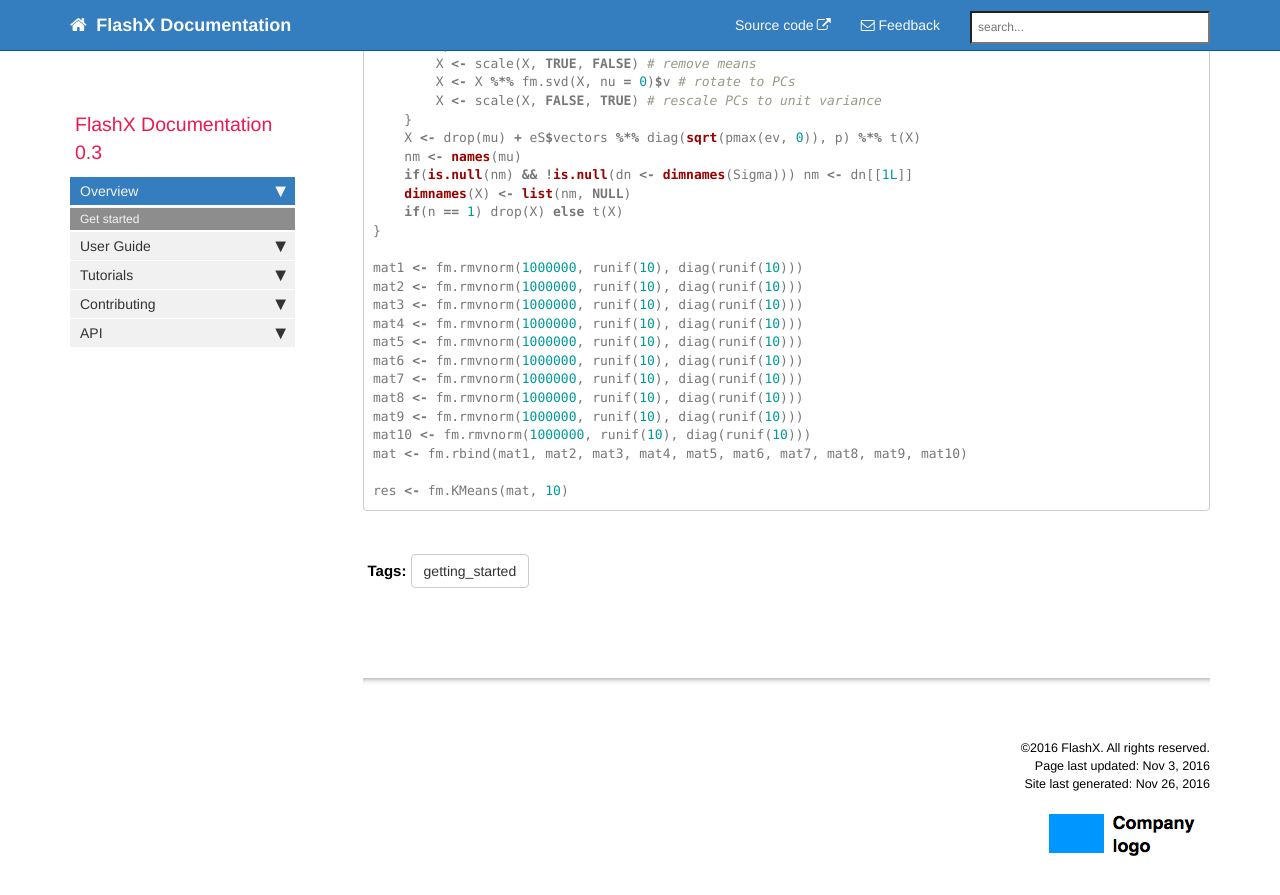
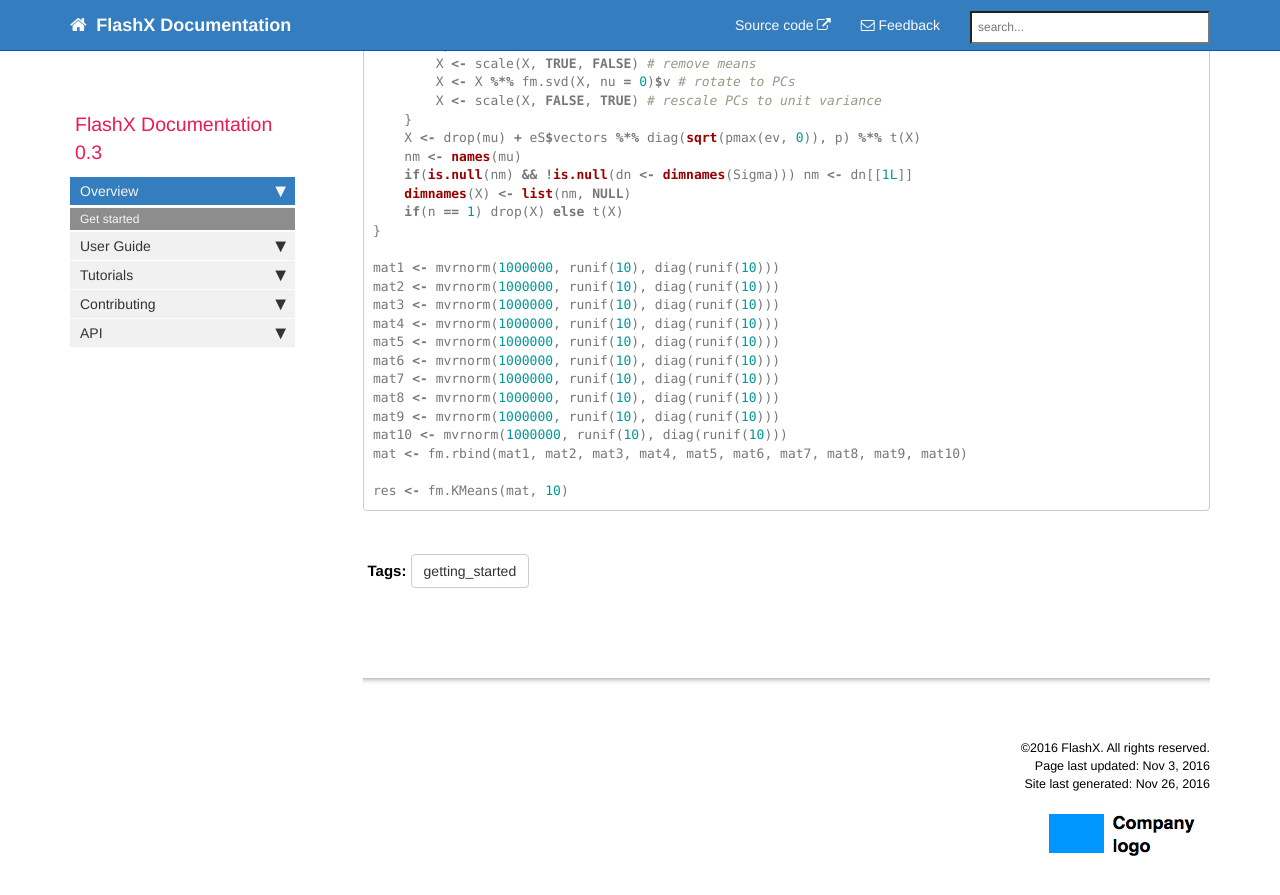
Before and after one commit to flashxio/FlashX-doc, a Jekyll site: the page built from pages/FlashX-Quick-Start-Guide.md, in a window 1280 px wide and 900 px high, scrolled down 2400 px. Shown: the top 895 px of the window. Built offline with Jekyll 4.4.1, drawn with Linux system fonts in a browser that asks for light colours; nearby versions of some CDN libraries; comment, search, counter and statistics services are not loaded.

Commit message:
Update FlashX-Quick-Start-Guide.md

```diff
--- a/pages/FlashX-Quick-Start-Guide.md
+++ b/pages/FlashX-Quick-Start-Guide.md
@@ -144,16 +144,16 @@ mvrnorm <-
     if(n == 1) drop(X) else t(X)
 }
 
-mat1 <- fm.rmvnorm(1000000, runif(10), diag(runif(10)))
-mat2 <- fm.rmvnorm(1000000, runif(10), diag(runif(10)))
-mat3 <- fm.rmvnorm(1000000, runif(10), diag(runif(10)))
-mat4 <- fm.rmvnorm(1000000, runif(10), diag(runif(10)))
-mat5 <- fm.rmvnorm(1000000, runif(10), diag(runif(10)))
-mat6 <- fm.rmvnorm(1000000, runif(10), diag(runif(10)))
-mat7 <- fm.rmvnorm(1000000, runif(10), diag(runif(10)))
-mat8 <- fm.rmvnorm(1000000, runif(10), diag(runif(10)))
-mat9 <- fm.rmvnorm(1000000, runif(10), diag(runif(10)))
-mat10 <- fm.rmvnorm(1000000, runif(10), diag(runif(10)))
+mat1 <- mvrnorm(1000000, runif(10), diag(runif(10)))
+mat2 <- mvrnorm(1000000, runif(10), diag(runif(10)))
+mat3 <- mvrnorm(1000000, runif(10), diag(runif(10)))
+mat4 <- mvrnorm(1000000, runif(10), diag(runif(10)))
+mat5 <- mvrnorm(1000000, runif(10), diag(runif(10)))
+mat6 <- mvrnorm(1000000, runif(10), diag(runif(10)))
+mat7 <- mvrnorm(1000000, runif(10), diag(runif(10)))
+mat8 <- mvrnorm(1000000, runif(10), diag(runif(10)))
+mat9 <- mvrnorm(1000000, runif(10), diag(runif(10)))
+mat10 <- mvrnorm(1000000, runif(10), diag(runif(10)))
 mat <- fm.rbind(mat1, mat2, mat3, mat4, mat5, mat6, mat7, mat8, mat9, mat10)
 
 res <- fm.KMeans(mat, 10)
```
